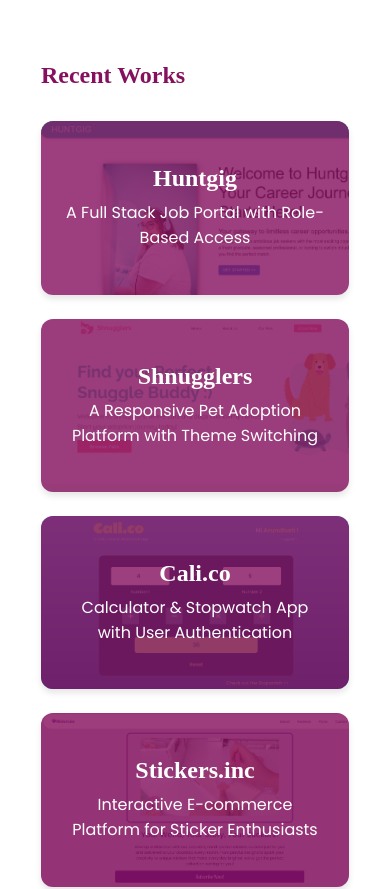
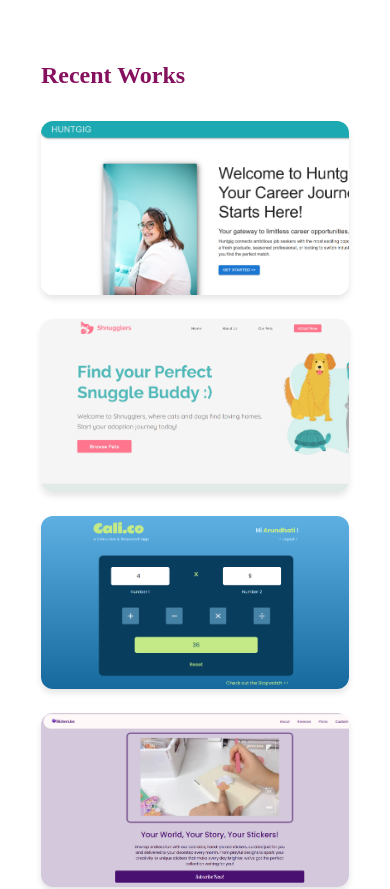
Before and after one commit to arundhati-work/me, a React (Create React App) app in the folder portfoliomern/: page / in a window 390 px wide. Shown: the part 4191-5080 px from the top of the page. Built offline with nearby package versions, Linux system fonts and the light colour scheme; a web font is replaced by a local one.

Commit message:
improved recent works

```diff
--- a/portfoliomern/src/Components/ProjectGrid/ProjectGrid.css
+++ b/portfoliomern/src/Components/ProjectGrid/ProjectGrid.css
@@ -27,8 +27,8 @@
   .project-text {
     position: absolute;
     inset: 0;
-    background-color: rgba(133, 16, 94, 0.9);
-    color: white;
+    background-color: rgba(248, 248, 248, 0.8);
+    color: #851058;
     display: flex;
     flex-direction: column;
     justify-content: center;
@@ -60,8 +60,8 @@
       gap: 1.5rem;
     }
 
-    .project-text {
+    /* .project-text {
       opacity: 1;
       background-color: rgba(133, 16, 94, 0.8);
-    }
+    } */
   }
```
